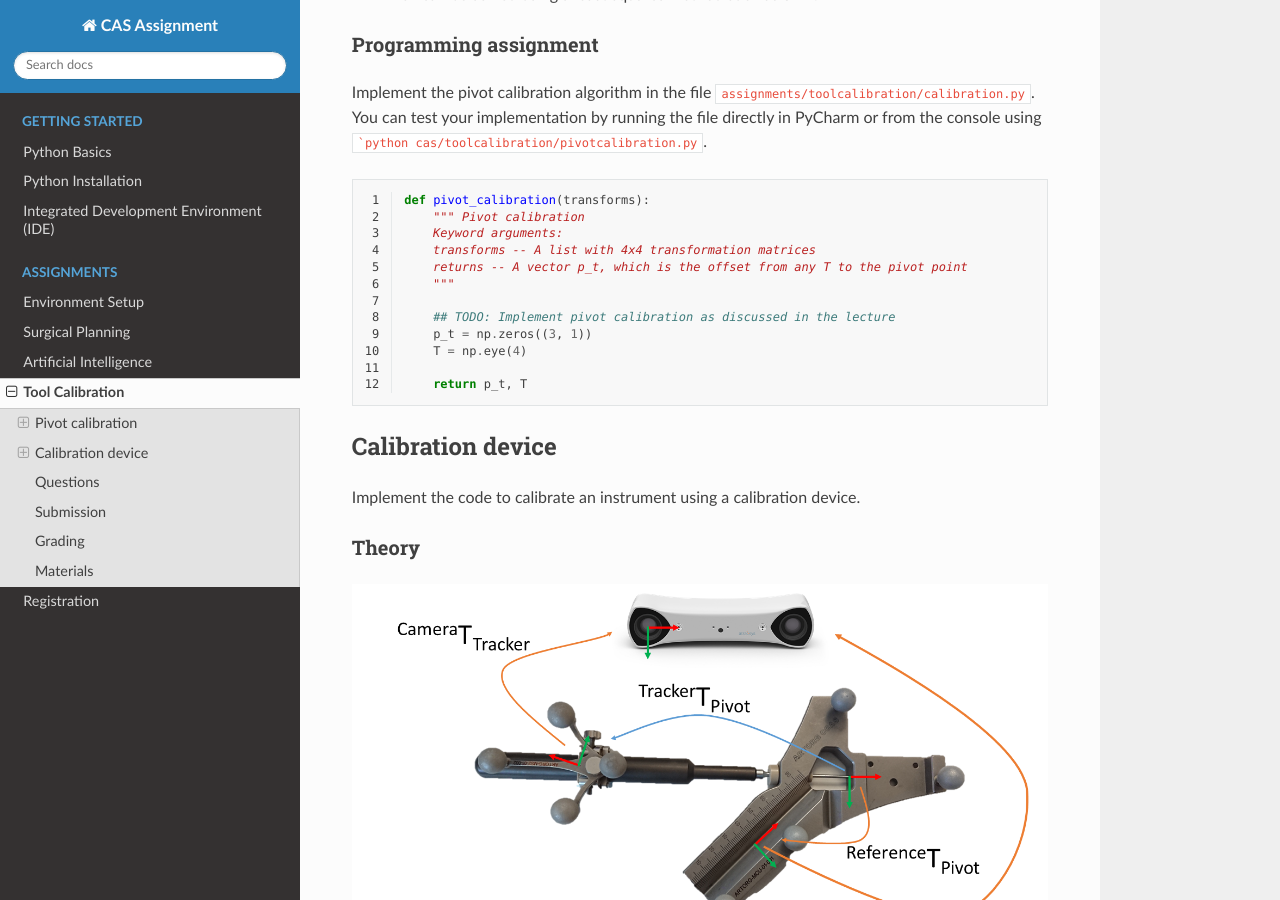
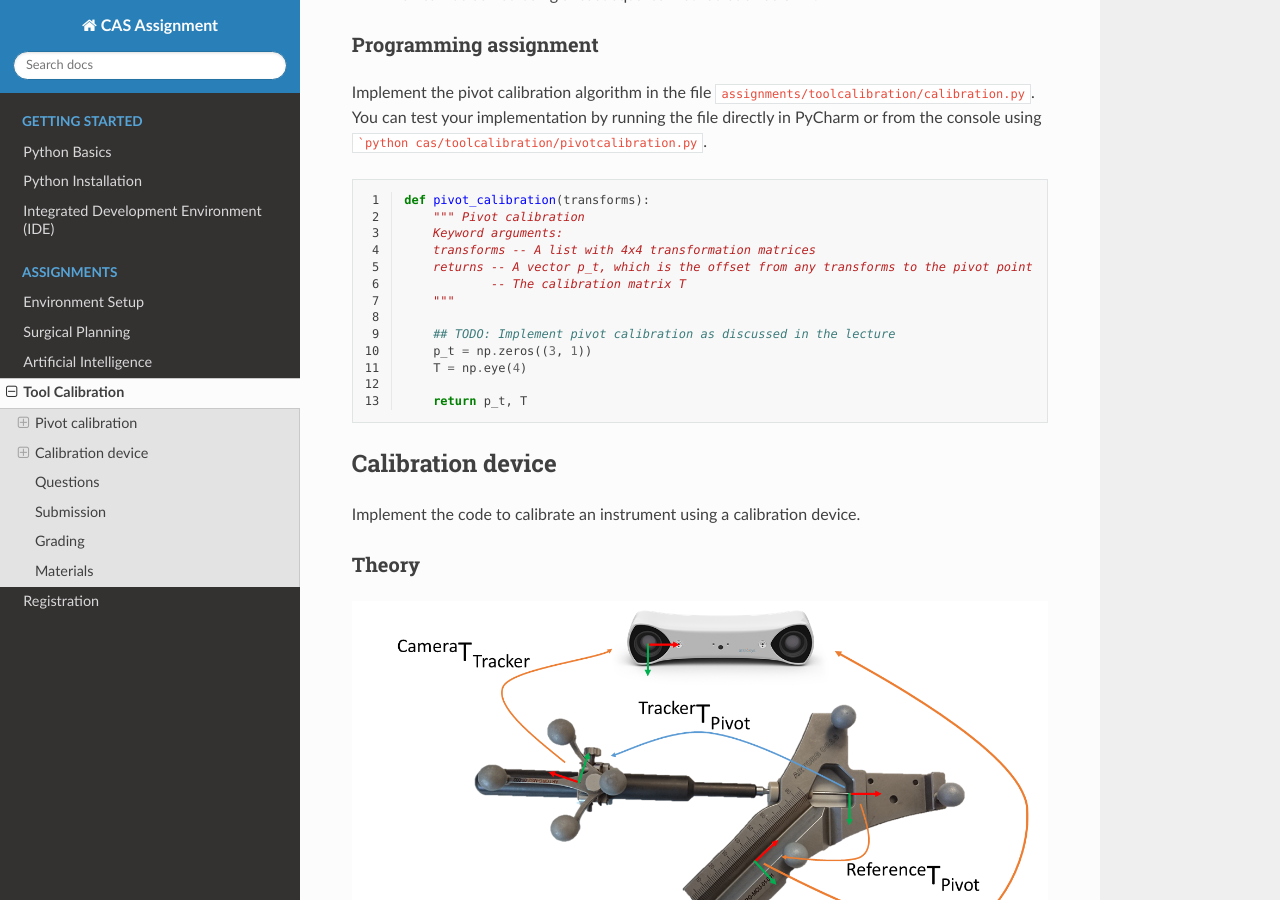
Before and after one commit to persmed/cas-assignment, a Sphinx documentation site: the page built from docs/assignment.toolcalibration.rst, in a window 1280 px wide and 900 px high, scrolled down 1304 px. Built offline with Sphinx 7.4.7 and the Read the Docs theme 2.0.0, drawn with Linux system fonts in a browser that asks for light colours.

Commit message:
correct misleading documentation for the pivot calibration

```diff
--- a/docs/assignment.toolcalibration.rst
+++ b/docs/assignment.toolcalibration.rst
@@ -60,7 +60,8 @@
         """ Pivot calibration
         Keyword arguments:
         transforms -- A list with 4x4 transformation matrices
-        returns -- A vector p_t, which is the offset from any T to the pivot point
+        returns -- A vector p_t, which is the offset from any transforms to the pivot point
+                -- The calibration matrix T
         """
 
         ## TODO: Implement pivot calibration as discussed in the lecture
```
